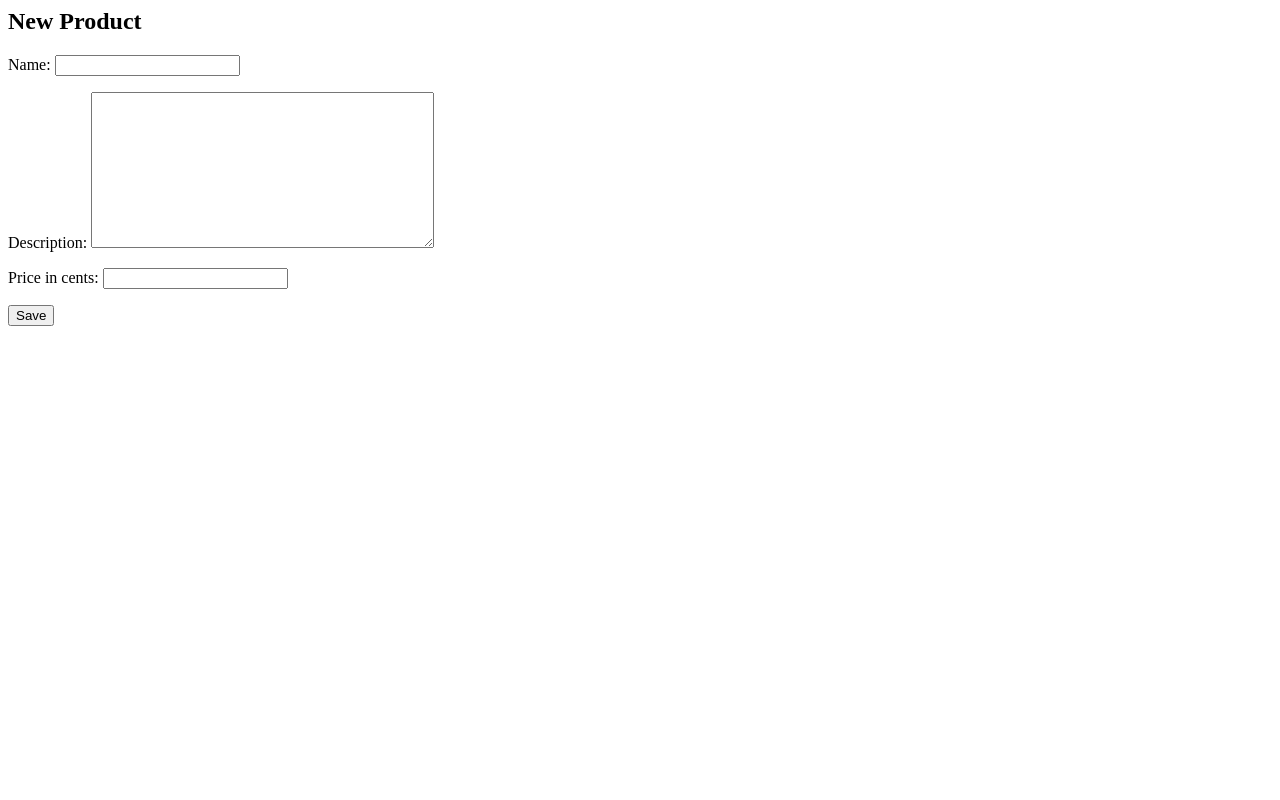
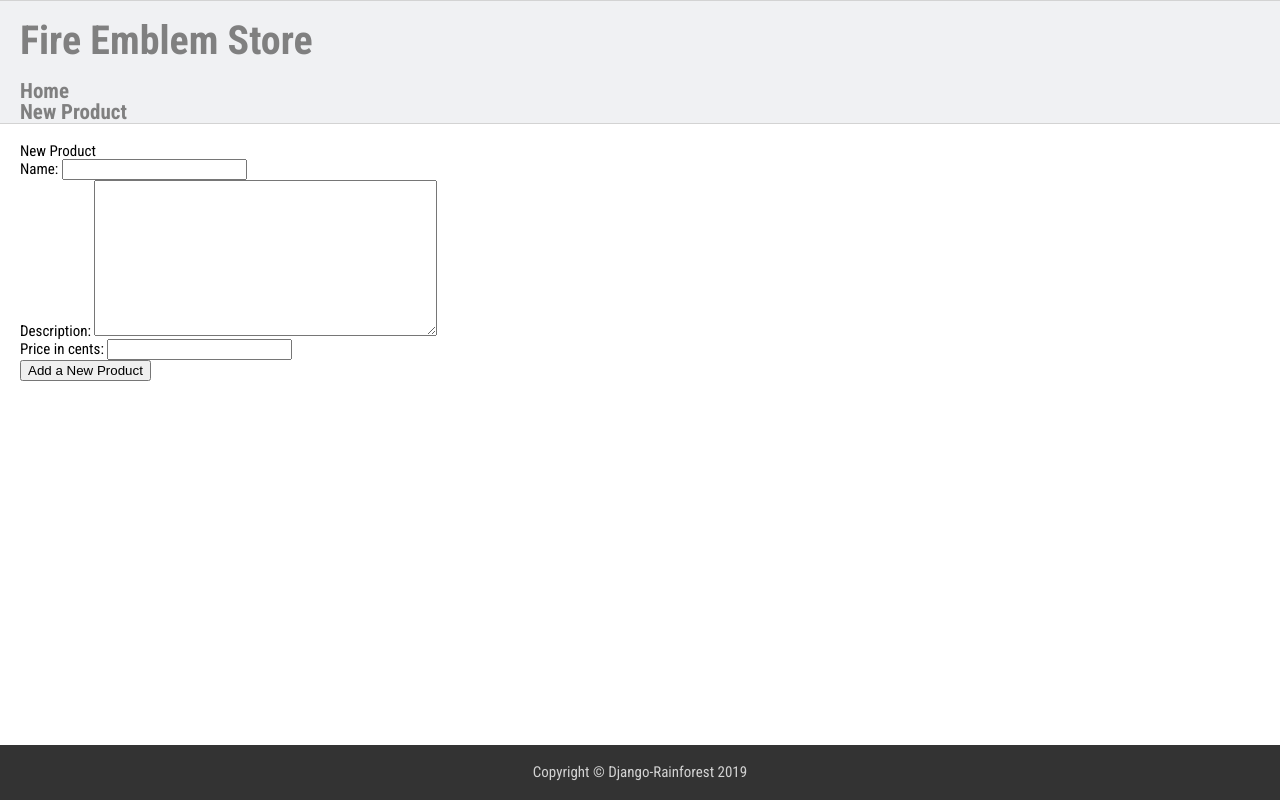
Before and after one commit to lindalou0419/django-rainforest, a Django app: page /products/new in a window 1280 px wide. Run offline with Django 3.2, Linux system fonts and the light colour scheme; some libraries are stand-ins or nearby versions.

Commit message:
can submit new product

```diff
--- a/rainforest/templates/products/new-product.html
+++ b/rainforest/templates/products/new-product.html
@@ -1,11 +1,17 @@
+{% extends 'base.html' %}
+
+{% block content %}
+  <section class="content">
     <h2>New Product</h2>
 
-<form action="" method="POST">
+    <form action="{% url 'product_create' %}" method="POST">
       {% csrf_token %}
 
       {{form.as_p}}
 
       <p>
-    <input type="submit" value="Save">
+        <input type="submit" value="Add a New Product">
       </p>
     </form>
+  </section>
+{% endblock %}
--- a/rainforest/urls.py
+++ b/rainforest/urls.py
@@ -8,4 +8,5 @@ urlpatterns = [
   path('products/', views.products, name="products"),
   path('products/<int:product_id>/', views.product_show, name='product_show'),
   path('products/new', views.product_new, name='product_new'),
+  path('products/create', views.product_create, name='product_create')
 ]
--- a/rainforest/views.py
+++ b/rainforest/views.py
@@ -36,3 +36,13 @@ def product_new(request):
   response = render(request, 'products/new-product.html', context)
   return HttpResponse(response)
 #-------------------------------
+
+
+def product_create(request):
+  new_product = ProductForm(request.POST)
+  if new_product.is_valid:
+    new_product.save()
+    return redirect('products')
+  else:
+    print(form)
+#-------------------------------
```
Lines whose indentation alone changed are shown as unchanged.
